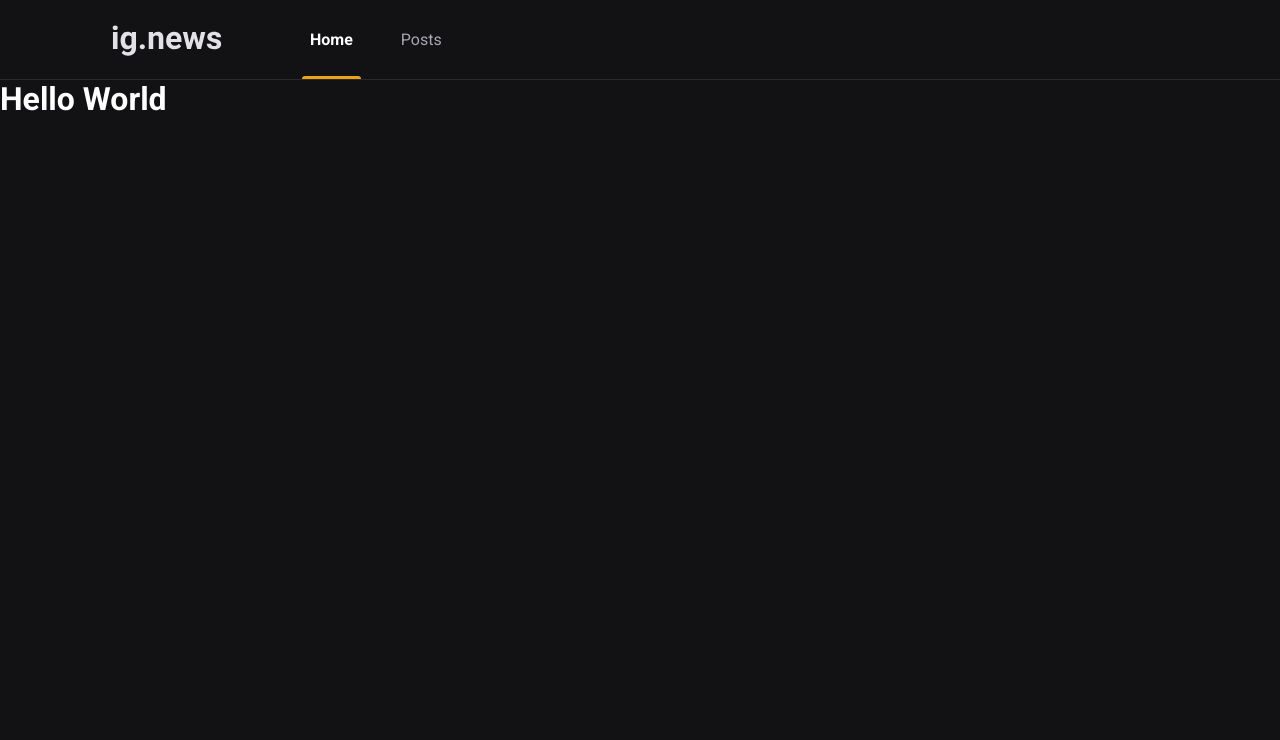
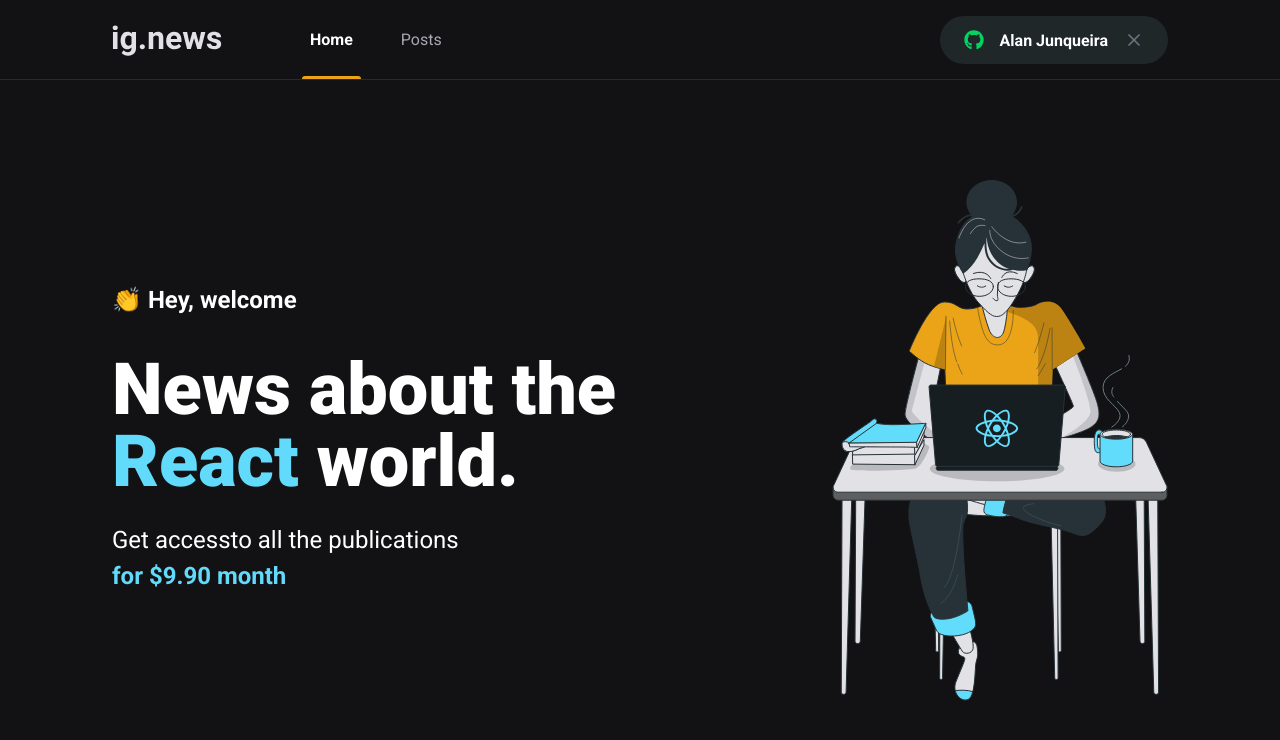
Before and after one commit to Alan-Junqueira/ig-news, a Next.js app: page / in a window 1280 px wide. Shown: the top 740 px of the page. Built offline with nearby package versions, Linux system fonts and the light colour scheme.

Commit message:
Create SignInButton & edit home

```diff
--- a/package.json
+++ b/package.json
@@ -12,6 +12,7 @@
     "next": "12.2.5",
     "react": "18.2.0",
     "react-dom": "18.2.0",
+    "react-icons": "^4.4.0",
     "sass": "^1.54.8"
   },
   "devDependencies": {
--- a/src/components/Header/index.tsx
+++ b/src/components/Header/index.tsx
@@ -1,3 +1,4 @@
+import { SignInButton } from '../SignInButton/index';
 import styles from './styles.module.scss'
 
 export function Header() {
@@ -9,6 +10,7 @@
           <a className={styles.active}>Home</a>
           <a>Posts</a>
         </nav>
+        <SignInButton />
       </div>
     </header>
   );
--- a/src/components/Header/styles.module.scss
+++ b/src/components/Header/styles.module.scss
@@ -53,4 +53,8 @@
       }
     }
   }
+
+  button {
+    margin-left: auto;
+  }
 }
--- /dev/null
+++ b/src/components/SignInButton/index.tsx
@@ -0,0 +1,21 @@
+import { FaGithub } from 'react-icons/fa';
+import { FiX } from 'react-icons/fi';
+
+import styles from './styles.module.scss';
+
+export function SignInButton() {
+  const isUserLoggedIn = true;
+
+  return isUserLoggedIn ? (
+    <button type="button" className={styles.signInButton}>
+      <FaGithub color="#04d361" />
+      Alan Junqueira
+      <FiX color="#737380" className={styles.closeIcon} />
+    </button>
+  ) : (
+    <button type="button" className={styles.signInButton}>
+      <FaGithub color="#eba417" />
+      Sign in with Github
+    </button>
+  );
+}
--- /dev/null
+++ b/src/components/SignInButton/styles.module.scss
@@ -0,0 +1,33 @@
+.signInButton {
+  height: 3rem;
+  border-radius: 3rem;
+  background: var(--gray-850);
+  border: 0;
+  padding: 0 1.5rem;
+
+  display: flex;
+  align-items: center;
+  justify-content: center;
+
+  color: var(--white);
+  font-weight: bold;
+
+  svg {
+    width: 20px;
+    height: 20px;
+  }
+
+  svg:first-child {
+    margin-right: 1rem;
+  }
+
+  transition: filter 0.2s;
+
+  &:hover {
+    filter: brightness(0.8)
+  }
+
+  svg.closeIcon {
+    margin-left: 1rem;
+  }
+}
--- /dev/null
+++ b/src/pages/home.module.scss
@@ -0,0 +1,41 @@
+.contentContainer {
+  max-width: 1120px;
+  margin: 0 auto;
+  padding: 0 2rem;
+  height: calc(100vh - 5rem);
+
+  display: flex;
+  align-items: center;
+  justify-content: space-between;
+}
+
+.hero {
+  max-width: 600px;
+
+  > span {
+    font-size: 1.5rem;
+    font-weight: bold;
+  }
+
+  h1 {
+    font-size: 4.5rem;
+    line-height: 4.5rem;
+    font-weight: 900;
+    margin-top: 2.5rem;
+
+    span {
+      color: var(--cyan-500)
+    }
+  }
+
+  p {
+    font-size: 1.5rem;
+    line-height: 2.25rem;
+    margin-top: 1.5rem;
+
+    span {
+      color: var(--cyan-500);
+      font-weight: bold;
+    }
+  }
+}
--- a/src/pages/index.tsx
+++ b/src/pages/index.tsx
@@ -1,14 +1,24 @@
 import Head from 'next/head';
+import styles from './home.module.scss'
 
 export default function Home() {
   return (
     <>
       <Head>
-        <title>Inicio | ig.news</title>
+        <title>Home | ig.news</title>
       </Head>
-      <h1>
-        Hello World
-      </h1>
+      <main className={styles.contentContainer}>
+        <section className={styles.hero}>
+          <span>👏 Hey, welcome</span>
+          <h1>News about the <span>React</span> world.</h1>
+          <p>
+            Get accessto all the publications <br />
+            <span>for $9.90 month</span>
+          </p>
+        </section>
+
+        <img src="/images/avatar.svg" alt="Girl coding" />
+      </main>
     </>
   );
 }
--- a/src/styles/global.scss
+++ b/src/styles/global.scss
@@ -10,6 +10,7 @@
   --gray-100: #e1e1e6;
   --gray-300: #a8a8b3;
   --gray-800: #29292e;
+  --gray-850: #1f2729;
   --gray-900: #121214;
 
   --cyan-500: #61dafb;
```
Also changed, not shown: 1 other file (tests, documents, lock files or other folders).
